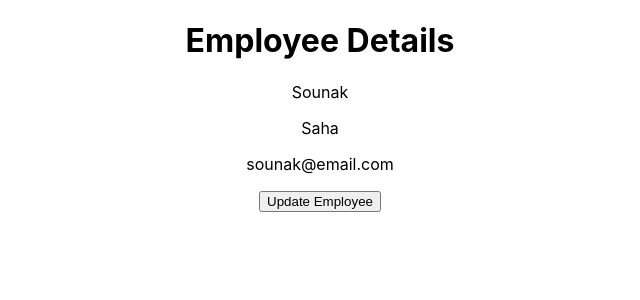
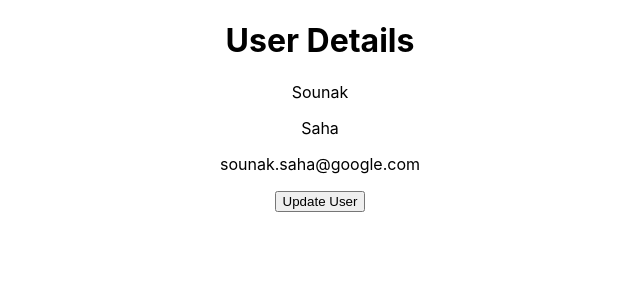
Before and after one commit to sounak999/React-Basics-Repository, a React (Create React App) app: page / in a window 1280 px wide. Shown: the top 300 px of the page, without its empty margins (320-960 px from the left). Built offline with nearby package versions, Linux system fonts and the light colour scheme.

Commit message:
0.3 => useState in functional component

```diff
--- a/src/App.js
+++ b/src/App.js
@@ -7,6 +7,7 @@ import MC from './component/MyComponent'
 import Hello from './component/HelloWorld'
 import Student from './component/Student'
 import Employee from './component/Employee'
+import User from './component/User';
 
 function App() {
 	const student = {
@@ -39,7 +40,10 @@ function App() {
 		lastName = "Saha"
 		email = "sounaksaha@gmail.com"/> */}
 
-		<Employee />
+		{/* <Employee /> */}
+
+		<User />
+
     </div>
   );
 }
--- /dev/null
+++ b/src/component/User.js
@@ -0,0 +1,40 @@
+import { useState } from "react";
+
+const User = () => {
+    // const [firstName, setFirstName] = useState('Sounak')
+    // const [lastName, setLastName] = useState('Saha')
+    // const [email, setEmail] = useState('sounak@gmail.com')
+
+    const [user, setUser] = useState({
+        firstName: "Sounak",
+        lastName: "Saha",
+        email: "sounak.saha@google.com"
+    })
+
+    function updateUser() {
+        // setFirstName('Ankan')
+        // setLastName('Salah')
+        // setEmail('ankan@email.com')
+        setUser({
+            firstName: "Ankan",
+            lastName: "Diaz",
+            email: "ankan@email.com"
+        })
+    }
+
+    return (
+        <div>
+            <h1>User Details</h1>
+            {/* <p>{firstName}</p>
+            <p>{lastName}</p>
+            <p>{email}</p> */}
+            <p>{user.firstName}</p>
+            <p>{user.lastName}</p>
+            <p>{user.email}</p>
+
+            <button onClick={updateUser}>Update User</button>
+        </div>
+    )
+}
+
+export default User
```
